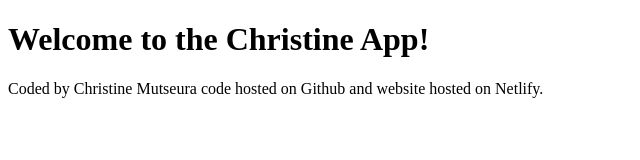
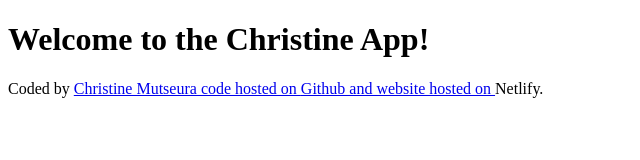
Before and after one commit to ChrissieMutt/ChristineWeatherApp, a plain HTML site: page index.html in a window 1280 px wide. Shown: the whole page, without its empty margins (0-640 px from the left). Drawn offline with Linux system fonts and the light colour scheme.

Commit message:
updated website links

```diff
--- a/index.html
+++ b/index.html
@@ -8,18 +8,16 @@
   <body>
     <h1>Welcome to the Christine App!</h1>
     <footer>
-      Coded by Christine Mutseura
-      <a
+      Coded by
+      <a href="https://github.com/ChrissieMutt/ChristineWeatherApp/"
+        target="_blank"> Christine Mutseura
+      code hosted on
+        <a
         href="https://github.com/ChrissieMutt/ChristineWeatherApp/"
-        target="blank"
-      ></a>
-      code hosted on Github
-      <a
-        href="https://github.com/ChrissieMutt/ChristineWeatherApp/"
-        target="_blank"
-      ></a>
-      and website hosted on Netlify.
-      <a href="https://chrissiemuttweatherapp.netlify.app/" target="_blank"></a>
+        target="_blank"> Github
+      and website hosted on
+       <a href="https://chrissiemuttweatherapp.netlify.app/" target="_blank"></a>
+      Netlify.
     </footer>
   </body>
 </html>
```
